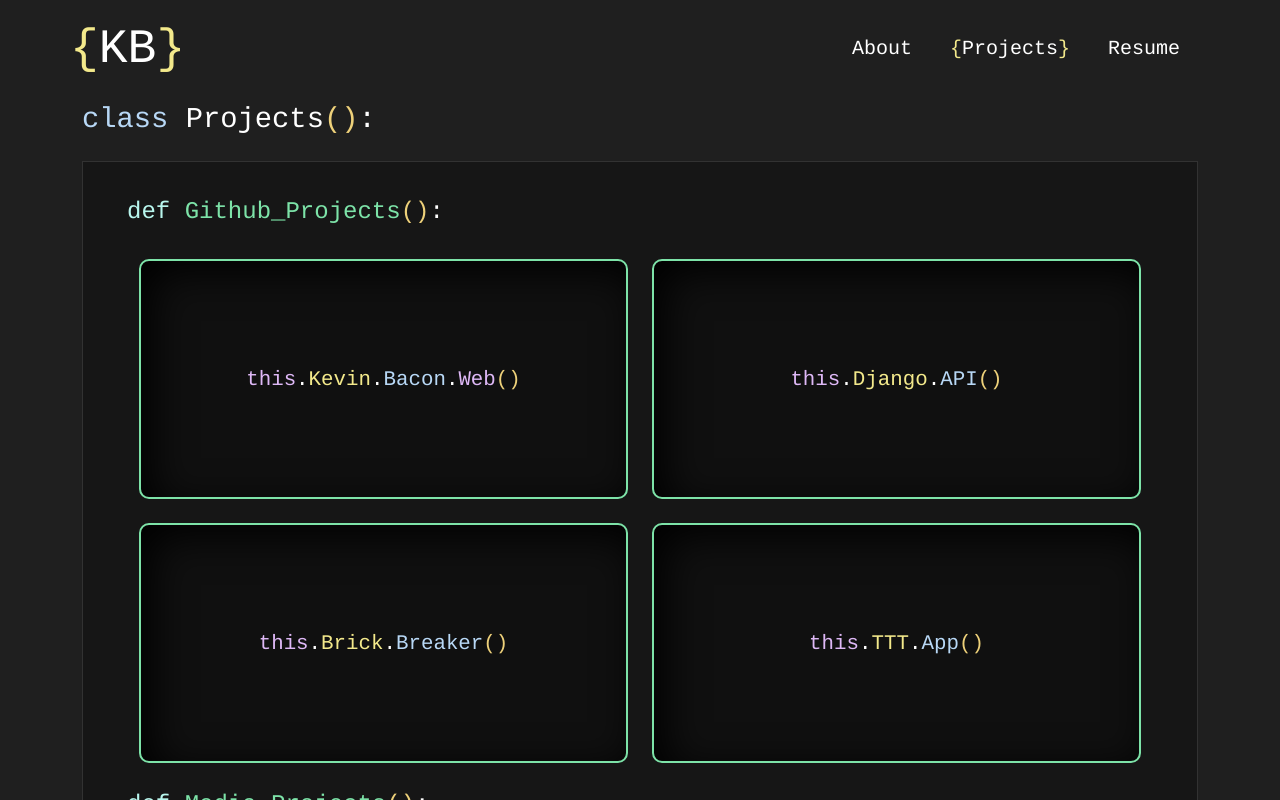
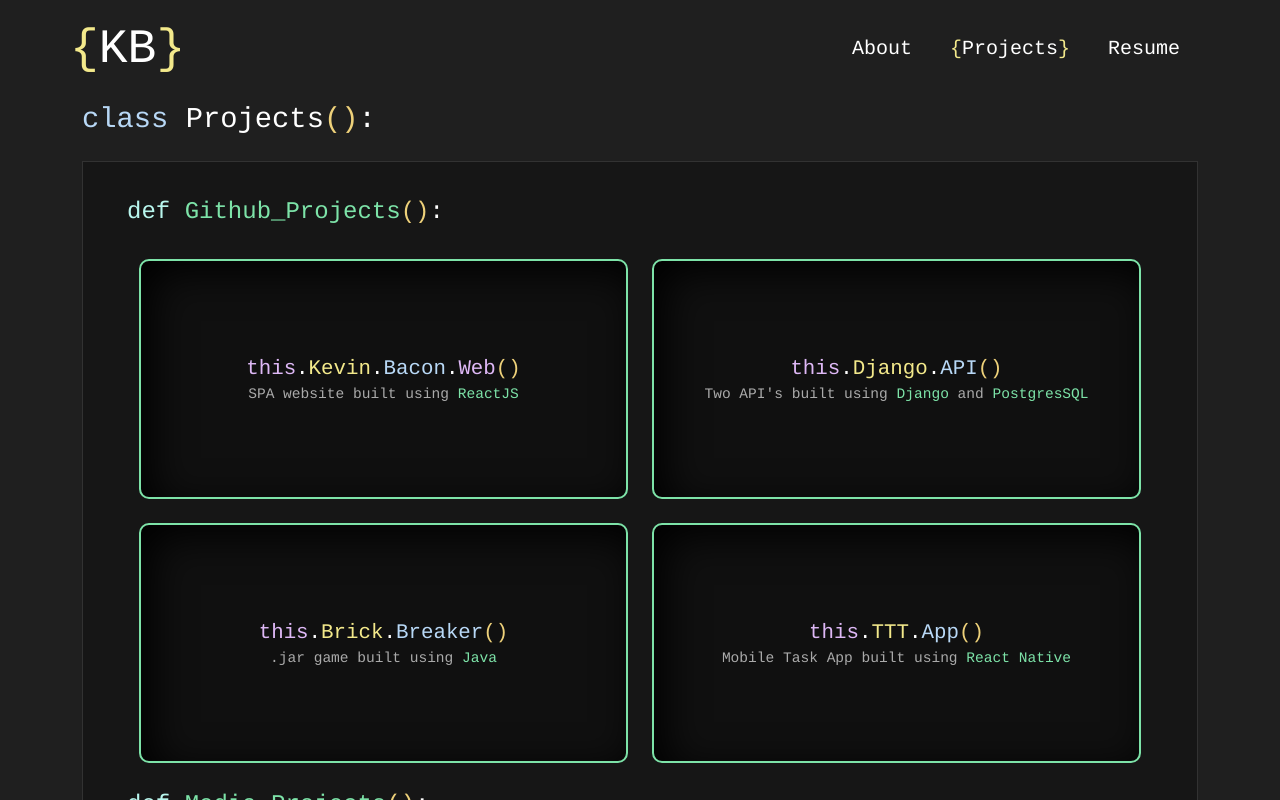
Before and after one commit to baconkev000/kevinbaconweb, a React (Create React App) app: page /projects in a window 1280 px wide. Shown: the top 800 px of the page. Built offline with nearby package versions, Linux system fonts and the light colour scheme.

Commit message:
add description for github buttons

```diff
--- /dev/null
+++ b/src/components/projects/GitProjectButton.js
@@ -0,0 +1,50 @@
+import MemberAccess from "../global/MemberAccess";
+import { gsap } from "gsap";
+import { useEffect } from 'react';
+import projectsObejctList from "./ProjectsList";
+
+function GitProjectButton(props) {
+    let buttonCols = props.cols;
+    let spacing = 12 / buttonCols;
+    let colSpacing = "col-lg-" + spacing;
+
+    useEffect(() => {
+        let tl = gsap.timeline();
+        for (let i = 0; i < projectsObejctList.length; i++){
+            let pButtonID = ".p-button-" + i;
+            tl.fromTo(pButtonID, { y: "-1000" }, { y: "0" })
+        }
+        tl.duration(.5)
+    });
+
+    function createGitHubButtons() {
+        let gitProjectsList = [];
+        let i = 0;
+        projectsObejctList.forEach(project => {
+            gitProjectsList.push(
+                <div className={colSpacing} key={project.name}>
+                    <div className="button-box-container flex-column">
+                    <a className={`button-box-link p-button-${i}`} href={project.link} target="_blank">
+                            <MemberAccess members={props.addThis ? ["this " + project.name] : [project.name]} /></a>
+                        <div className="pb-description">{project.description}</div>
+                        <div className="pb-short-description">{project.short_description}</div>
+                        </div>
+                </div>
+            )
+            i++;
+        })
+        return gitProjectsList;
+    }
+
+    return (
+        <div>
+            <div className="container">
+                <div className="row gy-4">
+                    {createGitHubButtons()}
+                </div>
+            </div>
+        </div>
+    )
+}
+
+export default GitProjectButton;
--- a/src/components/projects/ProjectButton.js
+++ b/src/components/projects/ProjectButton.js
@@ -2,6 +2,7 @@ import MemberAccess from "../global/MemberAccess";
 import { Link } from 'react-router-dom'
 import { gsap } from "gsap";
 import { useEffect } from 'react';
+import projectsObejctList from "./ProjectsList";
 
 function ProjectButton(props) {
     let buttonsMap = props.links;
@@ -28,7 +29,7 @@ function ProjectButton(props) {
         })
         return buttonList;
     }
-    function createProjectButton(name, link, i, language=" ") {
+    function createProjectButton(name, link, i) {
         return link == null ? // checking if external link is present
             (
             <div className={colSpacing} key={name}>
@@ -38,10 +39,11 @@ function ProjectButton(props) {
             )
             :
             (
-            <div className={colSpacing} key={name}>
-                <a className={`button-box-container p-button-${i}`} href={link} target="_blank">
-                        <MemberAccess members={props.addThis ? ["this " + name] : [name]} /></a>
-                    <span>{language}</span>
+                <div className={colSpacing} key={name}>
+                    <div className="button-box-container">
+                    <a className={`button-box-link p-button-${i}`} href={link} target="_blank">
+                            <MemberAccess members={props.addThis ? ["this " + name] : [name]} /></a>
+                        </div>
             </div>
             )
     }
--- a/src/components/projects/Projects.js
+++ b/src/components/projects/Projects.js
@@ -1,14 +1,9 @@
 import '../../styles/Projects.css';
 import ProjectButton from './ProjectButton';
+import GitProjectButton from './GitProjectButton';
 import Parens from '../global/Parens';
 
 function Projects() {
-    let projectsList = [
-        ["Kevin Bacon Web", "https://github.com/baconkev000/kevinbaconweb"],
-        [ "Django API", "https://github.com/baconkev000/lofty_backend_test" ],
-        ["Brick Breaker", "https://github.com/baconkev000/Brick-Breaker"],
-        [ "TTT App", "https://github.com/baconkev000/TinyTaskTuesdayApp" ],
-    ];
     let funProjects = [
         [ "Art", null ],
         ["Video",null],
@@ -21,7 +16,7 @@ function Projects() {
                     <div className="dev-header">
                         <span className="tertiary-accent-color">def</span> <span className="septenary-accent-color">Github_Projects</span><Parens func={true}/>
                     </div>
-                    <ProjectButton addThis={true} links={new Map(projectsList)} cols={2} github={false} />
+                    <GitProjectButton addThis={true} cols={2} />
                     <div className="dev-header">
                         <span className="tertiary-accent-color">def</span> <span className="septenary-accent-color">Media_Projects</span><Parens func={true}/>
                     </div>
--- /dev/null
+++ b/src/components/projects/ProjectsList.js
@@ -0,0 +1,29 @@
+const kbw = {
+        name: "Kevin Bacon Web",
+        link: "https://github.com/baconkev000/kevinbaconweb",
+        description: <>SPA website built using <span className="pb-language">ReactJS</span></>,
+        short_description: "Website: ReactJS",
+        };
+const django_app = {
+        name: "Django API",
+        link: "https://github.com/baconkev000/lofty_backend_test",
+        description: <>Two API's built using <span className="pb-language">Django</span> and <span className="pb-language">PostgresSQL</span></>,
+    short_description: "API: Django/PostgresSQL",
+        };
+const brick_breaker = {
+        name: "Brick Breaker",
+        link: "https://github.com/baconkev000/Brick-Breaker",
+        description: <>.jar game built using <span className="pb-language">Java</span></>,
+        short_description: "Game: Java",
+        };
+const ttt_app = {
+        name: "TTT App",
+        link: "https://github.com/baconkev000/TinyTaskTuesdayApp",
+        description: <>Mobile Task App built using <span className="pb-language">React Native</span></>,
+        short_description: "Mobile App: React Native",
+};
+
+const projectsObejctList = [
+    kbw, django_app, brick_breaker,ttt_app,
+]
+export default projectsObejctList;
--- a/src/styles/Projects.css
+++ b/src/styles/Projects.css
@@ -8,10 +8,10 @@
     align-items: center;
     font-size: 1.3em;
     cursor: pointer;
-    text-decoration: none;
     border: #7de3a8 solid 2px;
     box-shadow: inset .5em .5em 2em black;
     overflow-wrap: normal;
+        text-decoration: none;
 }
 
 @keyframes shake {
@@ -37,7 +37,22 @@
     animation: shake .2s;
     border: #eed17a solid 2px;
 }
+.button-box-link{
+    text-decoration: none;
+}
 
 .p-button-text{
     font-size:2px;
 }
+.pb-description {
+    font-size:.7em;
+    color: #aaaaaa;
+}
+.pb-language{
+    color: #7de3a8;
+}
+
+.pb-short-description{
+    color: #aaaaaa;
+    display: none;
+}
```
